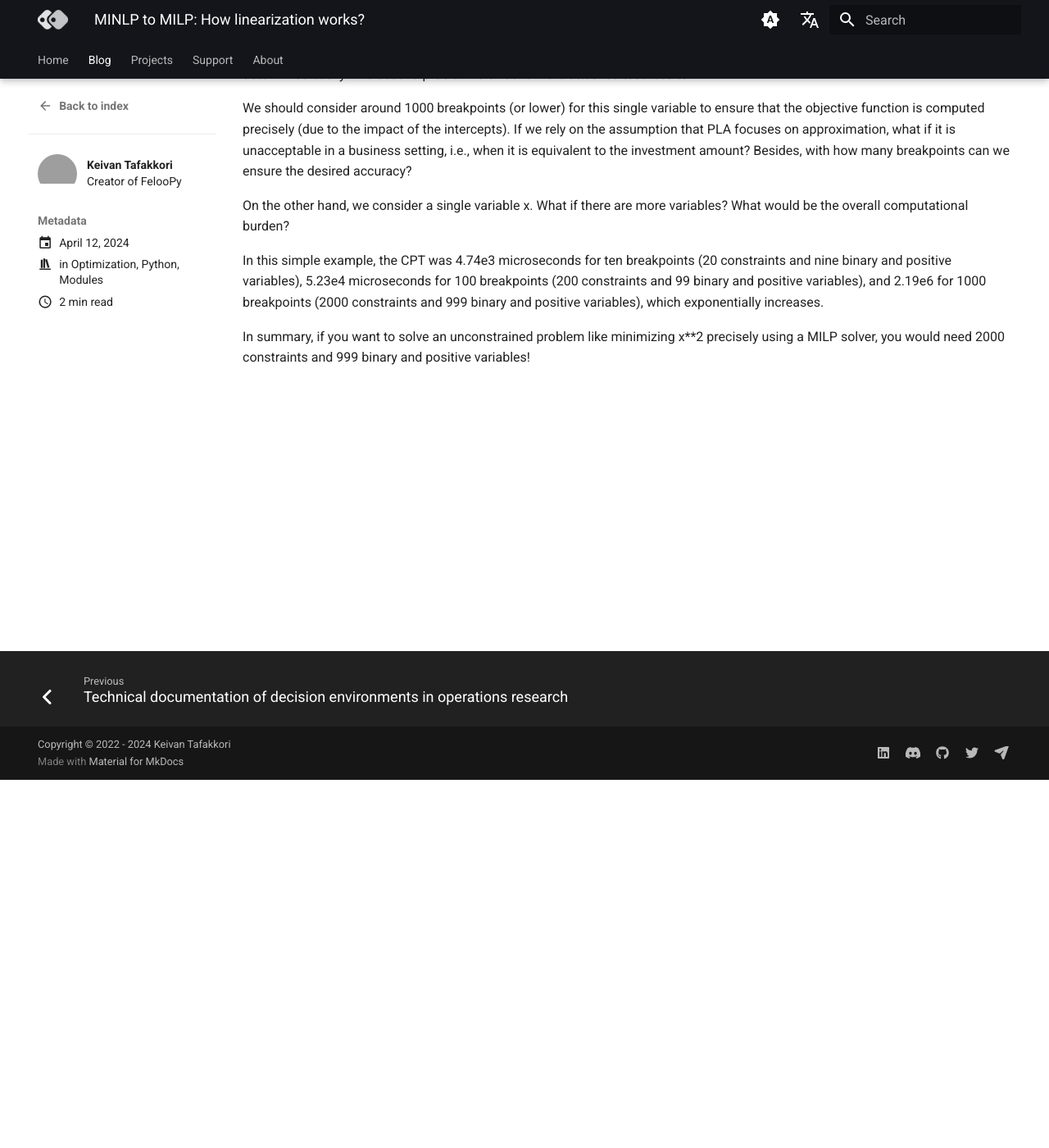
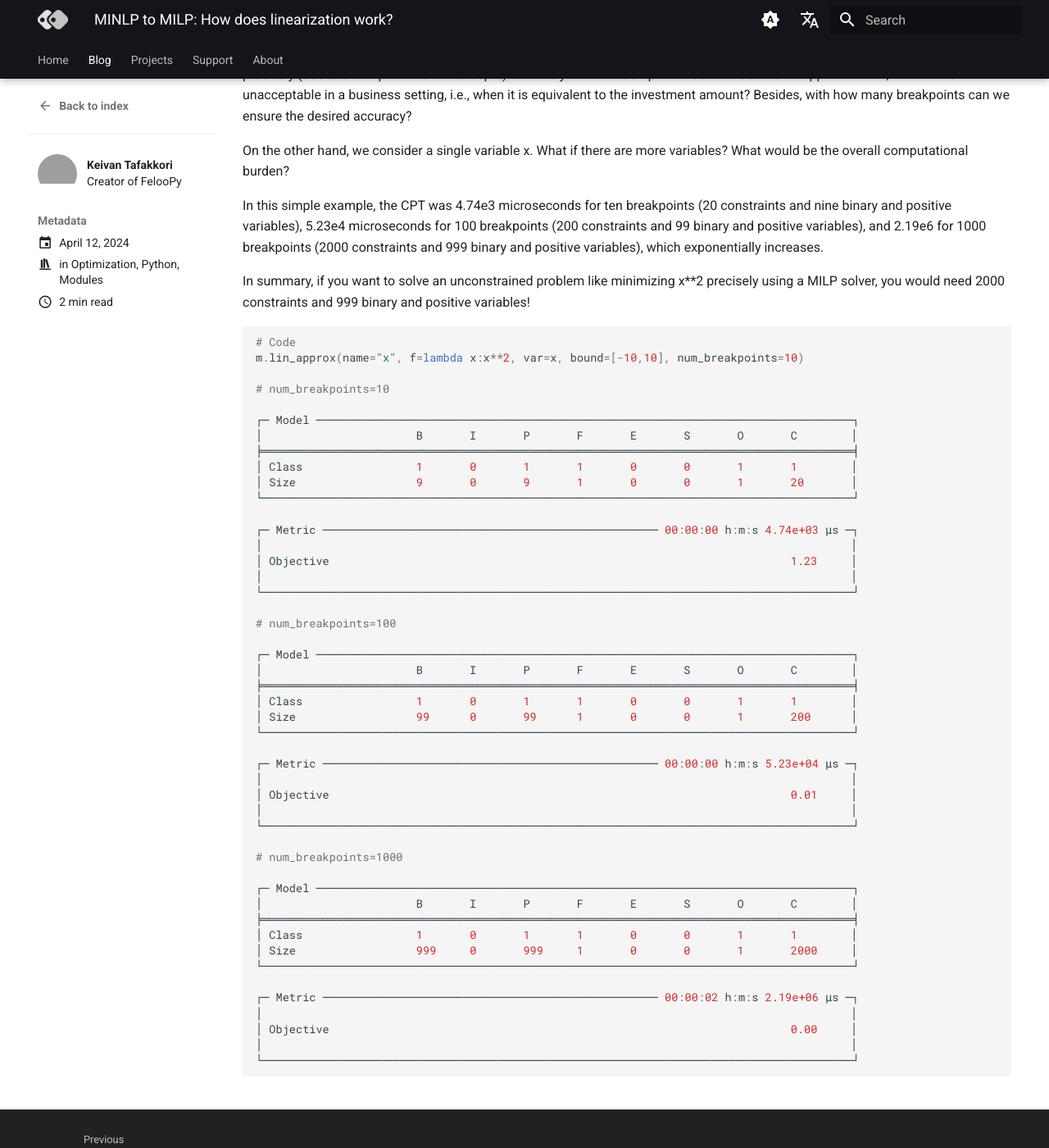
Before and after one commit to ktafakkori/ktafakkori.github.io, an MkDocs documentation site: the page built from docs/blog/posts/post-4.md, in a window 1280 px wide and 1400 px high, scrolled down 449 px. Shown: the whole window at 82% size. Built offline with MkDocs 1.6.1 and Material for MkDocs 9.7.7, drawn with Linux system fonts in a browser that asks for light colours; comment, search, counter and statistics services are not loaded; some of the changed text lies outside the part shown; grey boxes are pictures that could not be loaded.

Commit message:
revised files.

````diff
--- a/docs/blog/posts/post-4.md
+++ b/docs/blog/posts/post-4.md
@@ -1,6 +1,6 @@
 ---
 draft: False
-title: "MINLP to MILP: How linearization works?"
+title: "MINLP to MILP: How does linearization work?"
 date: 2024-04-12
 categories:
   - Optimization
@@ -29,3 +27,55 @@ On the other hand, we consider a single variable x. What if there are more varia
 In this simple example, the CPT was 4.74e3 microseconds for ten breakpoints (20 constraints and nine binary and positive variables), 5.23e4 microseconds for 100 breakpoints (200 constraints and 99 binary and positive variables), and 2.19e6 for 1000 breakpoints (2000 constraints and 999 binary and positive variables), which exponentially increases.
 
 In summary, if you want to solve an unconstrained problem like minimizing x**2 precisely using a MILP solver, you would need 2000 constraints and 999 binary and positive variables!
+
+```py
+# Code
+m.lin_approx(name="x", f=lambda x:x**2, var=x, bound=[-10,10], num_breakpoints=10)
+
+# num_breakpoints=10
+
+┌─ Model ────────────────────────────────────────────────────────────────────────────────┐
+│                       B       I       P       F       E       S       O       C        │
+╞════════════════════════════════════════════════════════════════════════════════════════╡
+│ Class                 1       0       1       1       0       0       1       1        │
+│ Size                  9       0       9       1       0       0       1       20       │
+└────────────────────────────────────────────────────────────────────────────────────────┘
+
+┌─ Metric ────────────────────────────────────────────────── 00:00:00 h:m:s 4.74e+03 μs ─┐
+│                                                                                        │
+│ Objective                                                                     1.23     │
+│                                                                                        │
+└────────────────────────────────────────────────────────────────────────────────────────┘
+
+# num_breakpoints=100
+
+┌─ Model ────────────────────────────────────────────────────────────────────────────────┐
+│                       B       I       P       F       E       S       O       C        │
+╞════════════════════════════════════════════════════════════════════════════════════════╡
+│ Class                 1       0       1       1       0       0       1       1        │
+│ Size                  99      0       99      1       0       0       1       200      │
+└────────────────────────────────────────────────────────────────────────────────────────┘
+
+┌─ Metric ────────────────────────────────────────────────── 00:00:00 h:m:s 5.23e+04 μs ─┐
+│                                                                                        │
+│ Objective                                                                     0.01     │
+│                                                                                        │
+└────────────────────────────────────────────────────────────────────────────────────────┘
+
+# num_breakpoints=1000
+
+┌─ Model ────────────────────────────────────────────────────────────────────────────────┐
+│                       B       I       P       F       E       S       O       C        │
+╞════════════════════════════════════════════════════════════════════════════════════════╡
+│ Class                 1       0       1       1       0       0       1       1        │
+│ Size                  999     0       999     1       0       0       1       2000     │
+└────────────────────────────────────────────────────────────────────────────────────────┘
+
+┌─ Metric ────────────────────────────────────────────────── 00:00:02 h:m:s 2.19e+06 μs ─┐
+│                                                                                        │
+│ Objective                                                                     0.00     │
+│                                                                                        │
+└────────────────────────────────────────────────────────────────────────────────────────┘
+
+
+```
````
Also changed, not shown: other parts of docs/blog/posts/post-4.md (+0 -2 lines).
